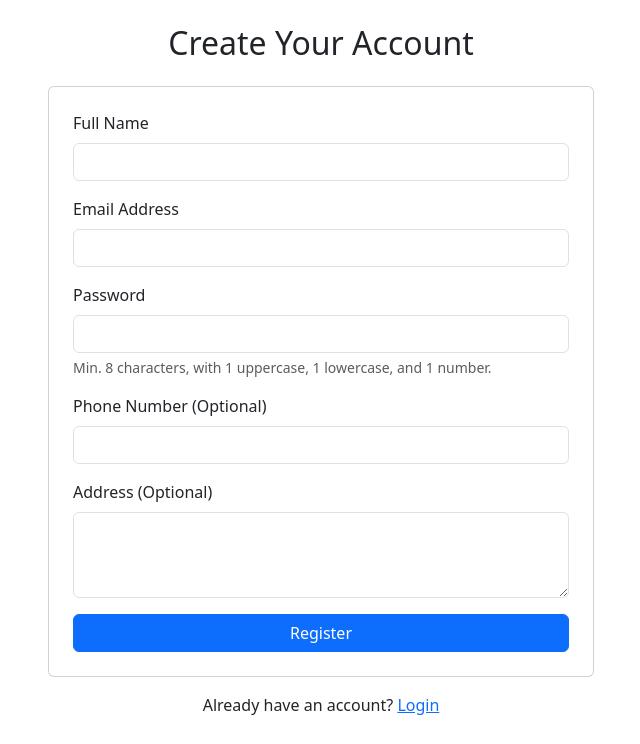
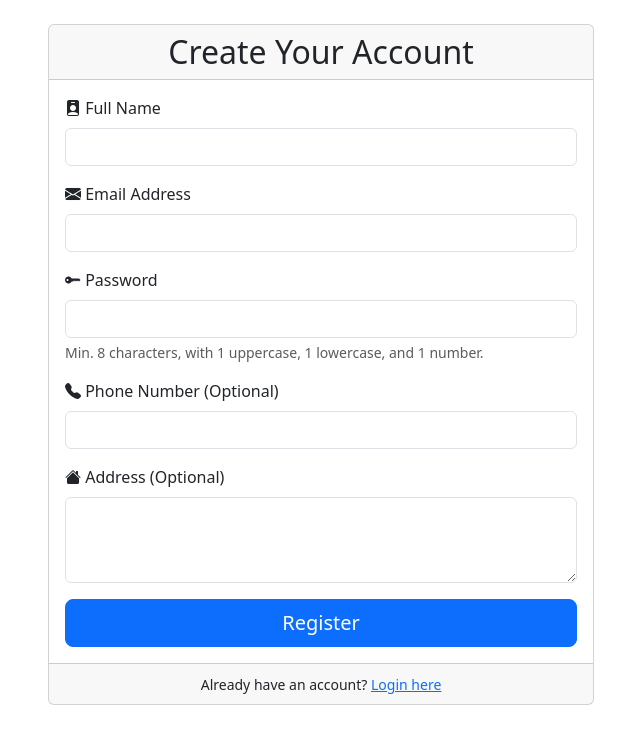
Before and after one commit to aftab-exr/LocalityIssueHub, a Flask app: page /register in a window 1280 px wide. Shown: the part 56-800 px from the top of the page, without its empty margins (319-959 px from the left). Run offline with Flask 3, Linux system fonts and the light colour scheme.

Commit message:
Refine: Redesign post, forum,  login and register pages with card layout

```diff
--- a/templates/register.html
+++ b/templates/register.html
@@ -5,23 +5,24 @@
 {% block content %}
 <div class="row">
     <div class="col-md-8 col-lg-6 mx-auto">
-
-        <h2 class="mb-4 text-center">Create Your Account</h2>
-
-        <form class="card p-4" method="POST" action="{{ url_for('register') }}">
-
+        <div class="card">
+            <div class="card-header">
+                <h2 class="mb-0 text-center">Create Your Account</h2>
+            </div>
+            <div class="card-body">
+                <form method="POST" action="{{ url_for('register') }}">
                     <div class="mb-3">
-                <label for="name" class="form-label">Full Name</label>
+                        <label for="name" class="form-label"><i class="bi bi-person-badge-fill"></i> Full Name</label>
                         <input type="text" class="form-control" id="name" name="name" required>
                     </div>
 
                     <div class="mb-3">
-                <label for="email" class="form-label">Email Address</label>
+                        <label for="email" class="form-label"><i class="bi bi-envelope-fill"></i> Email Address</label>
                         <input type="email" class="form-control" id="email" name="email" required>
                     </div>
 
                     <div class="mb-3">
-                <label for="password" class="form-label">Password</label>
+                        <label for="password" class="form-label"><i class="bi bi-key-fill"></i> Password</label>
                         <input type="password" class="form-control" id="password" name="password"
                             pattern="(?=.*\d)(?=.*[a-z])(?=.*[A-Z]).{8,}"
                             title="Must contain at least one number, one uppercase and lowercase letter, and at least 8 or more characters"
@@ -32,23 +33,24 @@
                     </div>
 
                     <div class="mb-3">
-                <label for="phone" class="form-label">Phone Number (Optional)</label>
+                        <label for="phone" class="form-label"><i class="bi bi-telephone-fill"></i> Phone Number
+                            (Optional)</label>
                         <input type="tel" class="form-control" id="phone" name="phone">
                     </div>
 
                     <div class="mb-3">
-                <label for="address" class="form-label">Address (Optional)</label>
+                        <label for="address" class="form-label"><i class="bi bi-house-fill"></i> Address
+                            (Optional)</label>
                         <textarea class="form-control" id="address" name="address" rows="3"></textarea>
                     </div>
 
-            <button type="submit" class="btn btn-primary w-100">Register</button>
-
+                    <button type="submit" class="btn btn-primary w-100 btn-lg">Register</button>
                 </form>
-
-        <p class="text-center mt-3">
-            Already have an account? <a href="{{ url_for('login') }}">Login</a>
-        </p>
-
+            </div>
+            <div class="card-footer text-center">
+                <small>Already have an account? <a href="{{ url_for('login') }}">Login here</a></small>
+            </div>
+        </div>
     </div>
 </div>
 {% endblock %}
```
Also changed, not shown: templates/create_post.html (+7 -2 lines), templates/forum.html (+17 -11 lines), templates/login.html (+15 -11 lines), templates/post_detail.html (+13 -7 lines). Lines whose indentation alone changed are shown as unchanged.
